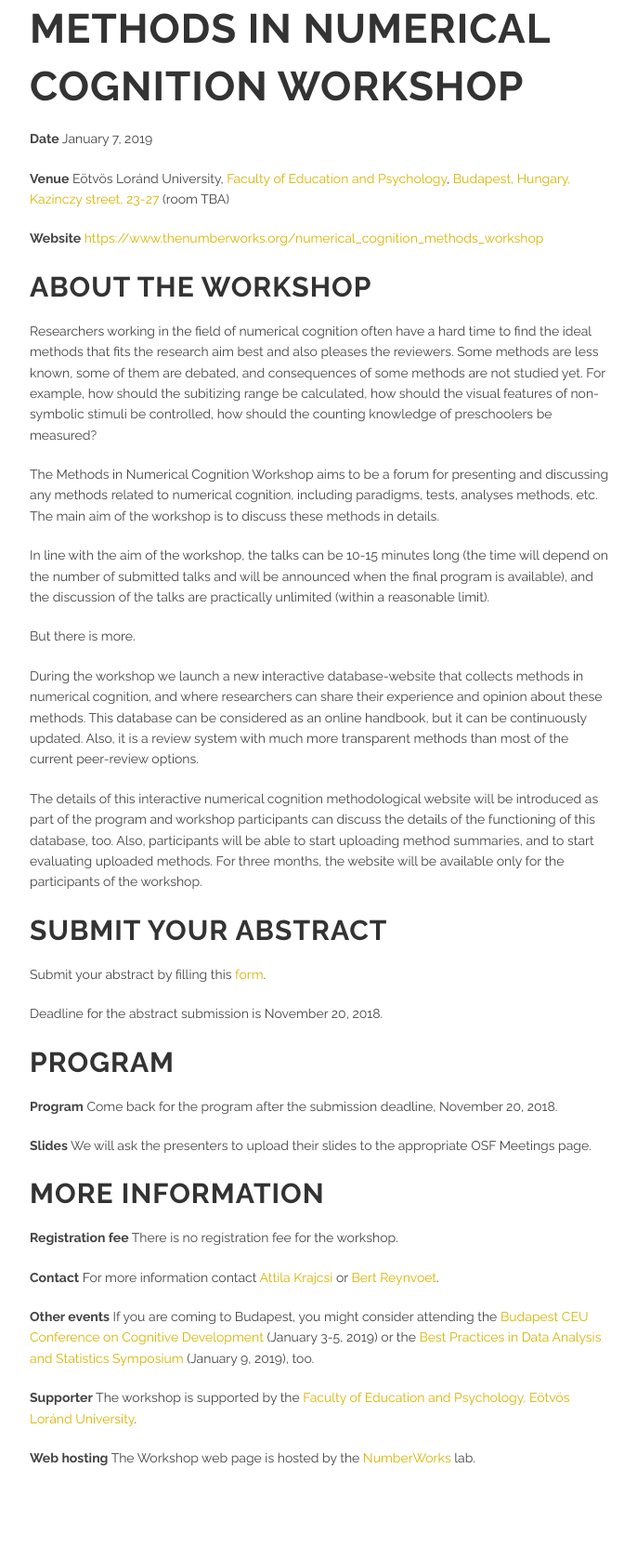
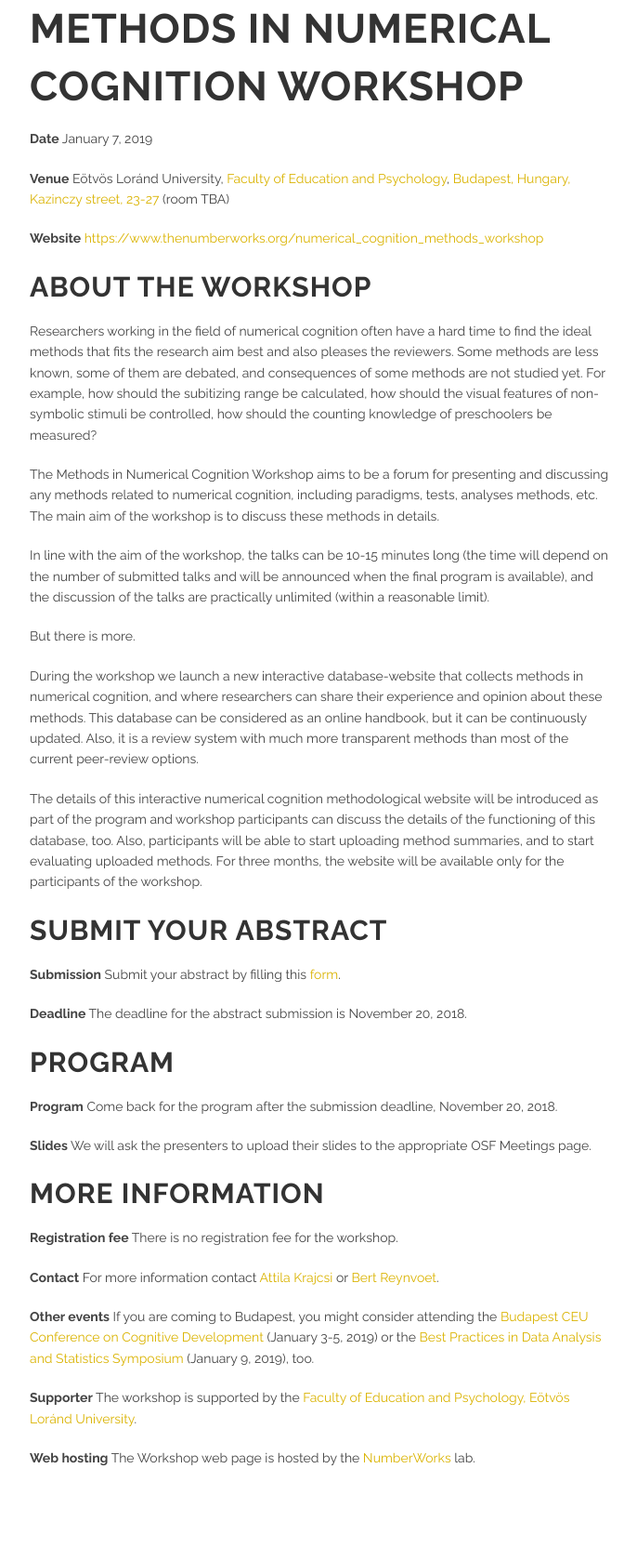
Before and after one commit to theNumberWorks/numberworks_website, a Jekyll site: the page built from numerical_cognition_methods_workshop.md, in a window 1280 px wide. Shown: the whole page at 93% size, without its empty margins (63-749 px from the left). Built offline with Jekyll 4.4.1, drawn with Linux system fonts in a browser that asks for light colours.

Commit message:
add small headings

```diff
--- a/numerical_cognition_methods_workshop.md
+++ b/numerical_cognition_methods_workshop.md
@@ -25,9 +25,9 @@ During the workshop we launch a new interactive database-website that collects m
 The details of this interactive numerical cognition methodological website will be introduced as part of the program and workshop participants can discuss the details of the functioning of this database, too. Also, participants will be able to start uploading method summaries, and to start evaluating uploaded methods. For three months, the website will be available only for the participants of the workshop.
 
 ## Submit your abstract
-Submit your abstract by filling this [form](https://goo.gl/forms/iSsmlsIYAokIVl8o2).
+__Submission__ Submit your abstract by filling this [form](https://goo.gl/forms/iSsmlsIYAokIVl8o2).
 
-Deadline for the abstract submission is November 20, 2018.
+__Deadline__ The deadline for the abstract submission is November 20, 2018.
 
 ## Program
 
```
